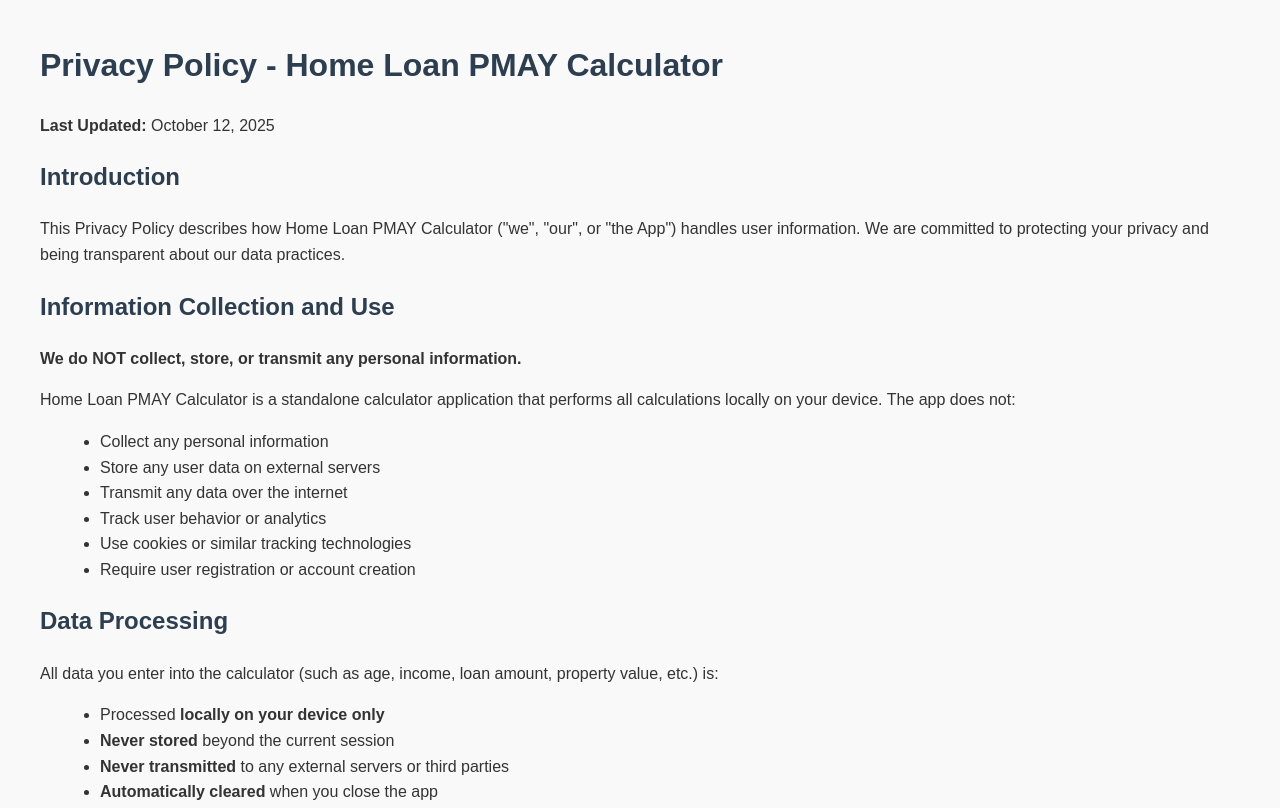
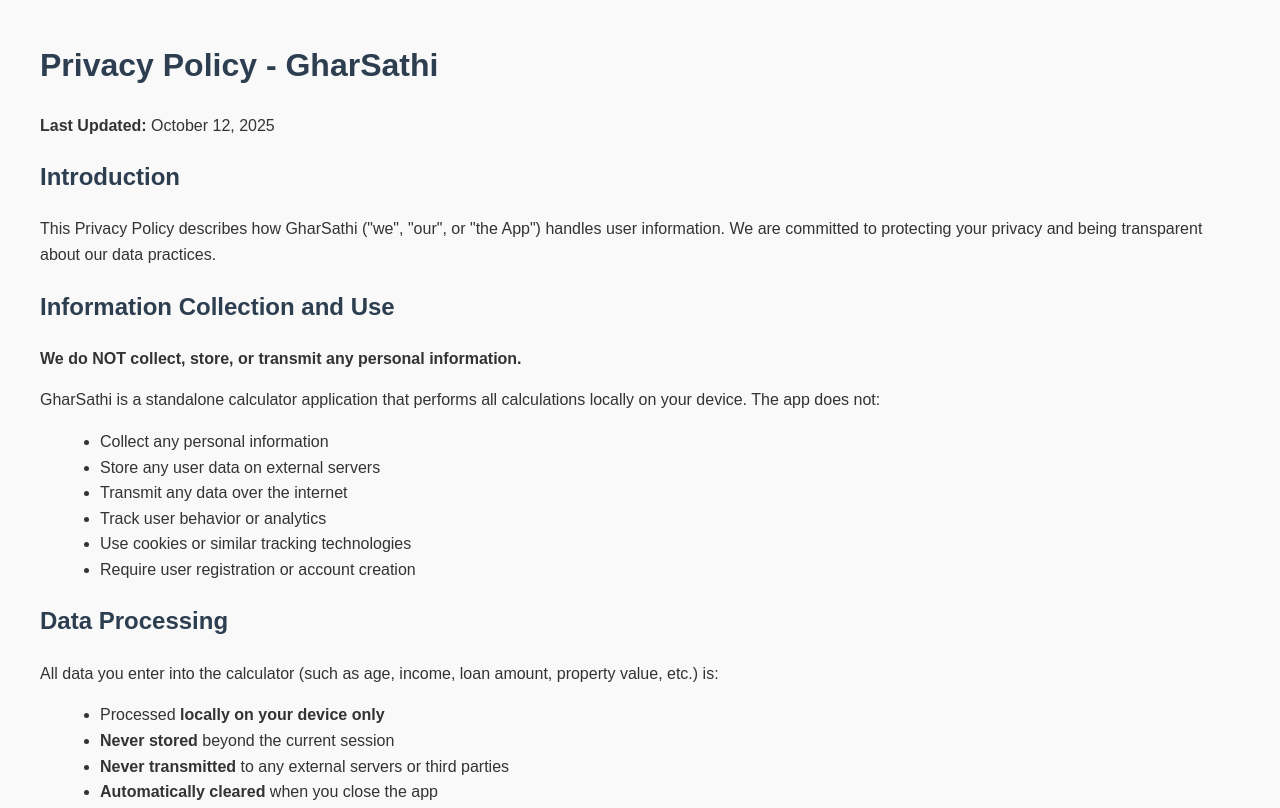
Before and after one commit to harshgupta447/HomeLoanPMAYCalculator, a plain HTML site: page index.html in a window 1280 px wide. Shown: the top 808 px of the page. Drawn offline with Linux system fonts and the light colour scheme.

Commit message:
GharSathi_privacy_policy

```diff
--- a/index.html
+++ b/index.html
@@ -3,7 +3,7 @@
 <head>
   <meta charset="UTF-8">
   <meta name="viewport" content="width=device-width, initial-scale=1.0">
-  <title>Privacy Policy - Home Loan PMAY Calculator</title>
+  <title>Privacy Policy - GharSathi</title>
   <style>
     body {
       font-family: Arial, sans-serif;
@@ -36,15 +36,15 @@
   </style>
 </head>
 <body>
-  <h1>Privacy Policy - Home Loan PMAY Calculator</h1>
+  <h1>Privacy Policy - GharSathi</h1>
   <p><strong>Last Updated:</strong> October 12, 2025</p>
 
   <h2>Introduction</h2>
-  <p>This Privacy Policy describes how Home Loan PMAY Calculator ("we", "our", or "the App") handles user information. We are committed to protecting your privacy and being transparent about our data practices.</p>
+  <p>This Privacy Policy describes how GharSathi ("we", "our", or "the App") handles user information. We are committed to protecting your privacy and being transparent about our data practices.</p>
 
   <h2>Information Collection and Use</h2>
   <p><strong>We do NOT collect, store, or transmit any personal information.</strong></p>
-  <p>Home Loan PMAY Calculator is a standalone calculator application that performs all calculations locally on your device. The app does not:</p>
+  <p>GharSathi is a standalone calculator application that performs all calculations locally on your device. The app does not:</p>
   <ul>
     <li>Collect any personal information</li>
     <li>Store any user data on external servers</li>
@@ -97,12 +97,12 @@
   <p>If you have any questions or concerns about this Privacy Policy, please contact us at:</p>
   <ul>
     <li><strong>Email:</strong> <a href="mailto:ritakshiarora5@gmail.com">ritakshiarora5@gmail.com</a></li>
-    <li><strong>App Name:</strong> Home Loan PMAY Calculator</li>
+    <li><strong>App Name:</strong> GharSathi</li>
     <li><strong>Version:</strong> 0.0.1</li>
   </ul>
 
   <h2>Consent</h2>
-  <p>By using Home Loan PMAY Calculator, you consent to this Privacy Policy.</p>
+  <p>By using GharSathi, you consent to this Privacy Policy.</p>
 
   <hr>
   <p class="summary">Summary: What we collect: Nothing | What we store: Nothing | What we share: Nothing</p>
```
